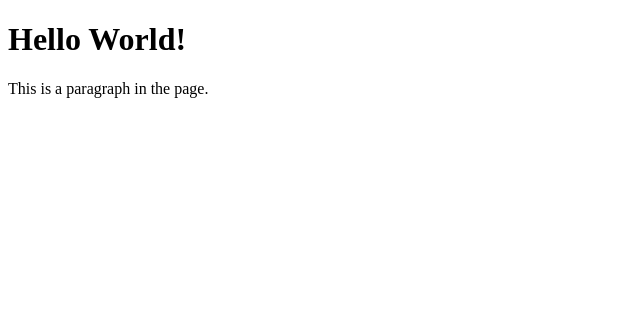
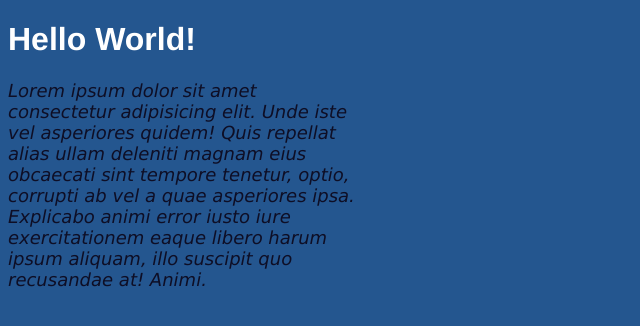
Before and after one commit to awissler/demorepo, a plain HTML site: page index.html in a window 1280 px wide. Shown: the whole page, without its empty margins (0-640 px from the left). Drawn offline with Linux system fonts and the light colour scheme.

Commit message:
add css folder & file and change paragraph text to lorem

```diff
--- /dev/null
+++ b/css/styles.css
@@ -0,0 +1,14 @@
+body {
+    background-color: rgb(36, 86, 143);
+}
+h1 {
+    color: white;
+    font-family: Helvetica, Arial, sans-serif
+}
+p {
+    color: rgb(14, 14, 37);
+    font-size: large;
+    font-family: Verdana, Geneva, Tahoma, sans-serif;
+    font-style: oblique;
+    width: 20em;
+}
--- a/index.html
+++ b/index.html
@@ -1,6 +1,8 @@
 <!DOCTYPE html>
 <html lang="en">
 <head>
+    <link rel="stylesheet" href="css/styles.css">
+    <link rel="stylesheet" href="css/styles.css">
     <meta charset="UTF-8">
     <meta name="viewport" content="width=device-width, initial-scale=1.0">
     <meta name="author" content="Annalise Asé">
@@ -10,6 +12,6 @@
 </head>
 <body>
     <h1>Hello World!</h1>
-    <p>This is a paragraph in the page.</p>
+    <p>Lorem ipsum dolor sit amet consectetur adipisicing elit. Unde iste vel asperiores quidem! Quis repellat alias ullam deleniti magnam eius obcaecati sint tempore tenetur, optio, corrupti ab vel a quae asperiores ipsa. Explicabo animi error iusto iure exercitationem eaque libero harum ipsum aliquam, illo suscipit quo recusandae at! Animi.</p>
 </body>
 </html>
```
Also changed, not shown: img/world.jpg (added).
